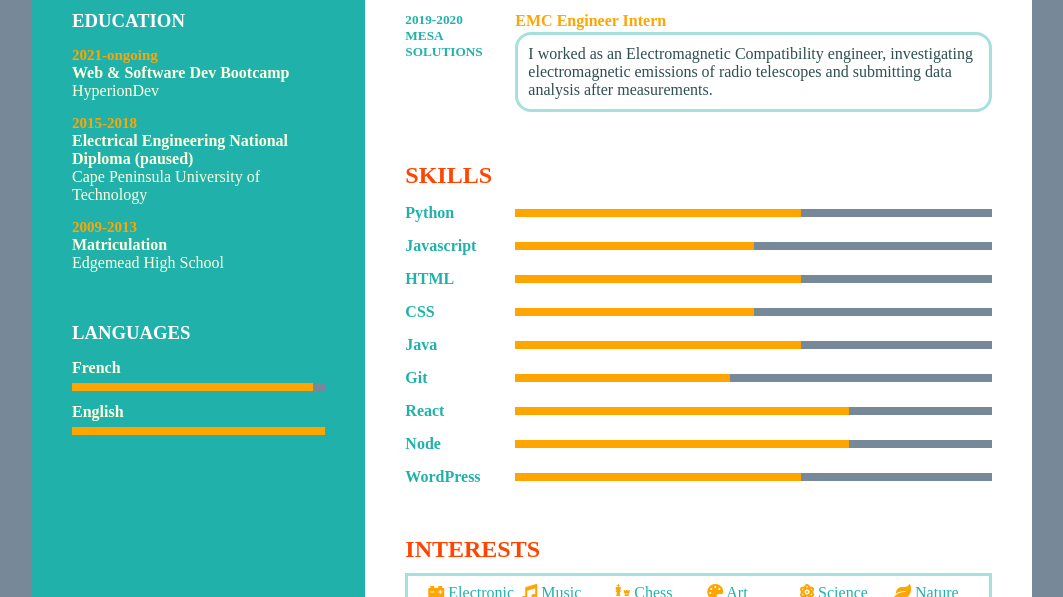
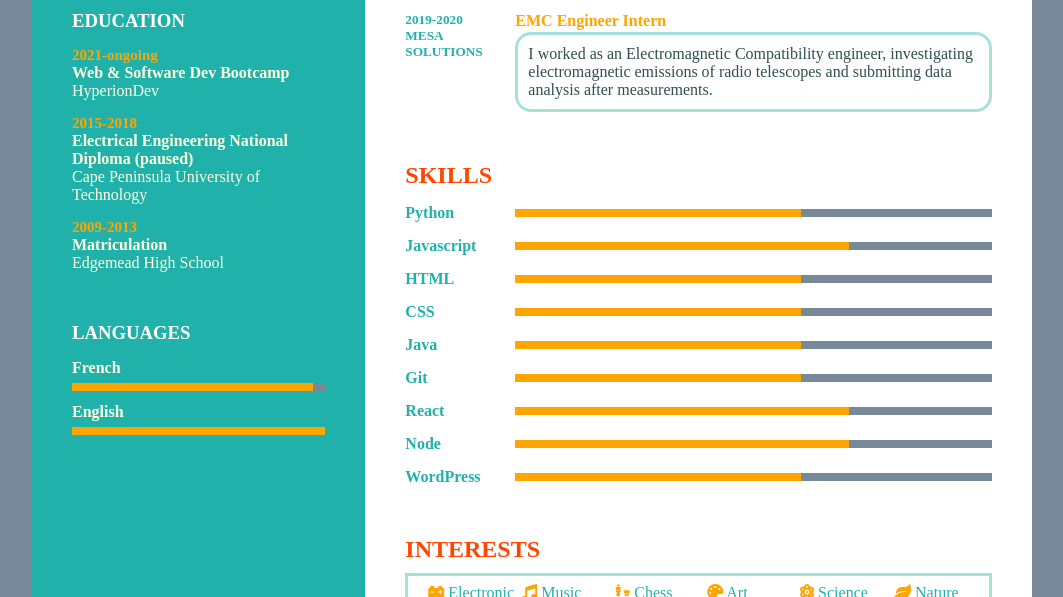
Before and after one commit to ArchKeyTech/myresume, a plain HTML site: page index.html in a window 1280 px wide. Shown: the part 503-1100 px from the top of the page, without its empty margins (108-1171 px from the left). Drawn offline with Linux system fonts and the light colour scheme.

Commit message:
Update index.html

```diff
--- a/index.html
+++ b/index.html
@@ -173,7 +173,7 @@
           <div class="box">
             <h4>Javascript</h4>
             <div class="percent">
-              <div style="width: 50%"></div>
+              <div style="width: 70%"></div>
             </div>
           </div>
           <div class="box">
@@ -185,7 +185,7 @@
           <div class="box">
             <h4>CSS</h4>
             <div class="percent">
-              <div style="width: 50%"></div>
+              <div style="width: 60%"></div>
             </div>
           </div>
           <div class="box">
@@ -197,7 +197,7 @@
           <div class="box">
             <h4>Git</h4>
             <div class="percent">
-              <div style="width: 45%"></div>
+              <div style="width: 60%"></div>
             </div>
           </div>
           <div class="box">
```
